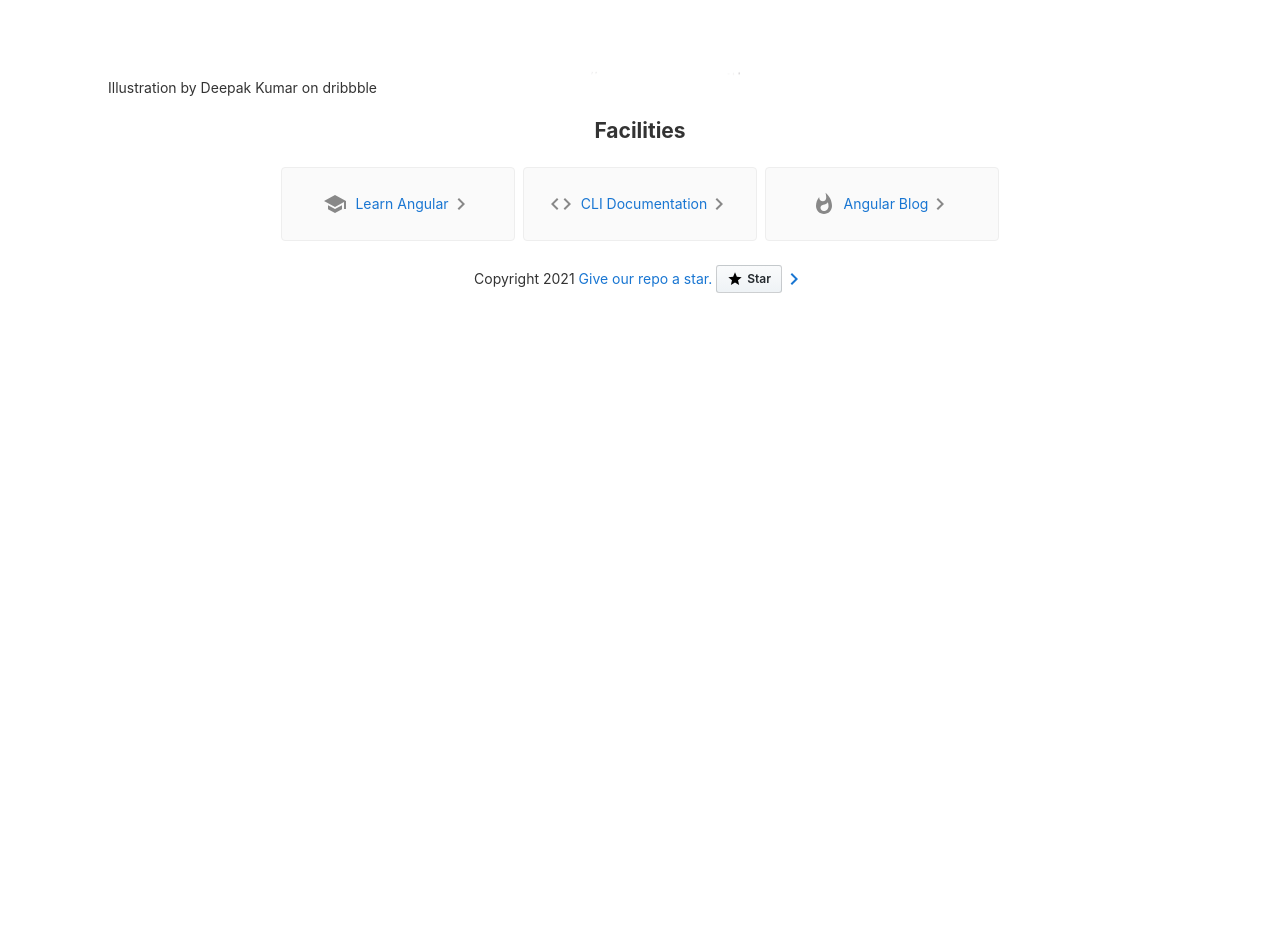
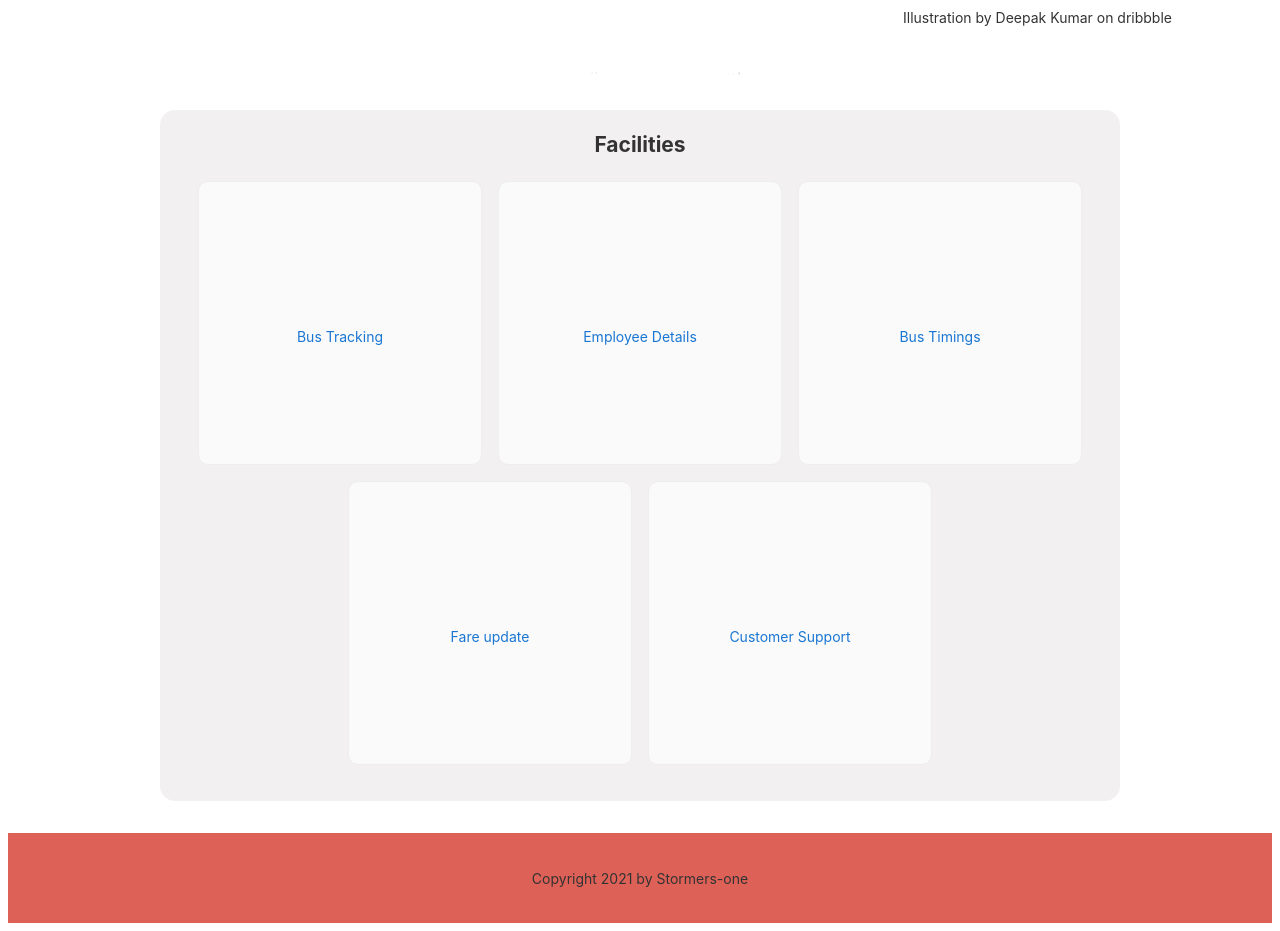
Before and after one commit to Stormers-one/website-o_k, an Angular app: page / in a window 1280 px wide. Shown: the part 720-1651 px from the top of the page. Before the commit the page ends 1045 px from the top, so only its background shows below. Built offline with nearby package versions, Linux system fonts and the light colour scheme.

Commit message:
created homepage skeleton

```diff
--- a/src/app/app.component.css
+++ b/src/app/app.component.css
@@ -14,6 +14,7 @@
 h5,
 h6 {
   margin: 8px 0;
+  text-align: center;
 }
 
 p {
@@ -39,11 +40,11 @@
   font-weight: 800;
 }
 
-  .toolbar #github-logo:hover{
+.toolbar #github-logo:hover {
   opacity: 0.4;
 }
 
-  .main-banner #banner-img{
+.main-banner #banner-img {
   height: 700px;
 }
 
@@ -69,65 +70,6 @@
 
 .card svg.material-icons path {
   fill: #888;
-  }
-
-  .card-container {
-    display: flex;
-    flex-wrap: wrap;
-    justify-content: center;
-    margin-top: 16px;
-  }
-
-  .card {
-    border-radius: 4px;
-    border: 1px solid #eee;
-    background-color: #fafafa;
-    height: 40px;
-    width: 200px;
-    margin: 0 8px 16px;
-    padding: 16px;
-    display: flex;
-    flex-direction: row;
-    justify-content: center;
-    align-items: center;
-    transition: all 0.2s ease-in-out;
-    line-height: 24px;
-  }
-
-  .card-container .card:not(:last-child) {
-    margin-right: 0;
-  }
-
-  .card.card-small {
-    height: 16px;
-    width: 168px;
-  }
-
-  .card-container .card:not(.highlight-card) {
-    cursor: pointer;
-  }
-
-  .card-container .card:not(.highlight-card):hover {
-    transform: translateY(-3px);
-    box-shadow: 0 4px 17px rgba(0, 0, 0, 0.35);
-  }
-
-  .card-container .card:not(.highlight-card):hover .material-icons path {
-    fill: rgb(105, 103, 103);
-  }
-
-  .card.highlight-card {
-    background-color: #1976d2;
-    color: white;
-    font-weight: 600;
-    border: none;
-    width: auto;
-    min-width: 30%;
-    position: relative;
-  }
-
-  .card.card.highlight-card span {
-    margin-left: 60px;
 }
 
 svg#rocket {
@@ -156,39 +98,6 @@
   color: #125699;
 }
 
-  .terminal {
-    position: relative;
-    width: 80%;
-    max-width: 600px;
-    border-radius: 6px;
-    padding-top: 45px;
-    margin-top: 8px;
-    overflow: hidden;
-    background-color: rgb(15, 15, 16);
-  }
-
-  .terminal::before {
-    content: "\2022 \2022 \2022";
-    position: absolute;
-    top: 0;
-    left: 0;
-    height: 4px;
-    background: rgb(58, 58, 58);
-    color: #c2c3c4;
-    width: 100%;
-    font-size: 2rem;
-    line-height: 0;
-    padding: 14px 0;
-    text-indent: 4px;
-  }
-
-  .terminal pre {
-    font-family: SFMono-Regular,Consolas,Liberation Mono,Menlo,monospace;
-    color: white;
-    padding: 0 1rem 1rem;
-    margin: 0;
-  }
-
 .circle-link {
   height: 40px;
   width: 40px;
@@ -210,10 +119,13 @@
 }
 
 footer {
-    margin-top: 8px;
+  margin-top: 2em;
+  width: 100%;
+  height: 90px;
+  background: rgba(214, 57, 45, 0.795);
   display: flex;
   align-items: center;
-    line-height: 20px;
+  /* line-height: 20px; */
 }
 
 footer a {
@@ -221,74 +133,35 @@
   align-items: center;
 }
 
-  .github-star-badge {
-    color: #24292e;
-    display: flex;
-    align-items: center;
-    font-size: 12px;
-    padding: 3px 10px;
-    border: 1px solid rgba(27,31,35,.2);
-    border-radius: 3px;
-    background-image: linear-gradient(-180deg,#fafbfc,#eff3f6 90%);
-    margin-left: 4px;
-    font-weight: 600;
-    font-family: -apple-system,BlinkMacSystemFont,Segoe UI,Helvetica,Arial,sans-serif,Apple Color Emoji,Segoe UI Emoji,Segoe UI Symbol;
-  }
-
-  .github-star-badge:hover {
-    background-image: linear-gradient(-180deg,#f0f3f6,#e6ebf1 90%);
-    border-color: rgba(27,31,35,.35);
-    background-position: -.5em;
-  }
-
-  .github-star-badge .material-icons {
-    height: 16px;
-    width: 16px;
-    margin-right: 4px;
-  }
-
-  svg#clouds {
-    position: fixed;
-    bottom: -160px;
-    left: -230px;
-    z-index: -10;
-    width: 1920px;
+footer span{
+  align-content: center;
+  text-align: center;
+  width: 100%;
 }
 
 
-  /* Responsive Styles */
-  @media screen and (max-width: 767px) {
 
-    .card-container > *:not(.circle-link) ,
-    .terminal {
-      width: 100%;
+body,
+html {
+  margin-left: 1%;
+  margin-right: 10%;
+  margin-bottom: 10%;
+  margin-top: 1%;
 }
 
-    .card:not(.highlight-card) {
-      height: 16px;
-      margin: 8px 0;
+figure#banner-img {
+  width: 70%;
 }
 
-    .card.highlight-card span {
-      margin-left: 72px;
+figure figcaption {
+  text-align: right;
 }
 
-    svg#rocket-smoke {
-      right: 120px;
-      transform: rotate(-5deg);
+.resource-box-1 {
+  background: rgba(214, 208, 208, 0.32);
+  border: rgba(214, 208, 208, 0.32);
+  border-radius: 15px;
+  border-width: 1px;
+  padding-bottom: 2em;
+  padding-top: 1em;
 }
-  }
-
-  @media screen and (max-width: 575px) {
-    svg#rocket-smoke {
-      display: none;
-      visibility: hidden;
-    }
-  }
-
-  body, html {
-    margin-left:1%;
-    margin-right:10%;
-    margin-bottom:10%;
-    margin-top:1%;
-}
--- a/src/app/app.component.html
+++ b/src/app/app.component.html
@@ -1,4 +1,5 @@
 <!-- Toolbar -->
+<nav>
   <div class="toolbar" role="banner">
     <span>Odu Komban</span>
     <div class="spacer"></div>
@@ -7,39 +8,27 @@
       <img src="assets/icons/github.svg" height="30" width="30">
     </a>
   </div>
+</nav>
+
 
 <div class="content" role="main">
   <div class="main-banner">
     <figure>
       <img id="banner-img" alt="Main banner image" src="assets/images/ksrtc_bus_kerala.png">
-      <figcaption>Illustration by Deepak Kumar on dribbble</figcaption>
+      <figcaption style="position: relative; bottom: 5em;">Illustration by Deepak Kumar on dribbble</figcaption>
     </figure>
   </div>
   <!-- Resources -->
+  <div class="resource-box-1">
     <h2>Facilities</h2>
+    <app-facilities></app-facilities>
+  </div>
 
-  <app-facilities></app-facilities>
+</div>
 
 <!-- Footer -->
 <footer>
-    Copyright 2021&nbsp;
-    <a href="https://github.com/angular/angular" target="_blank" rel="noopener"> Give our repo a star.
-      <div class="github-star-badge">
-        <svg class="material-icons" xmlns="http://www.w3.org/2000/svg" width="24" height="24" viewBox="0 0 24 24">
-          <path d="M0 0h24v24H0z" fill="none" />
-          <path d="M12 17.27L18.18 21l-1.64-7.03L22 9.24l-7.19-.61L12 2 9.19 8.63 2 9.24l5.46 4.73L5.82 21z" />
-        </svg>
-        Star
-      </div>
-    </a>
-    <a href="https://github.com/angular/angular" target="_blank" rel="noopener">
-      <svg class="material-icons" xmlns="http://www.w3.org/2000/svg" width="24" height="24" viewBox="0 0 24 24">
-        <path d="M10 6L8.59 7.41 13.17 12l-4.58 4.59L10 18l6-6z" fill="#1976d2" />
-        <path d="M0 0h24v24H0z" fill="none" />
-      </svg>
-    </a>
+  <span>Copyright 2021 by Stormers-one</span>
 </footer>
 
-</div>
-
 <router-outlet></router-outlet>
--- a/src/app/facilities/facilities.component.css
+++ b/src/app/facilities/facilities.component.css
@@ -16,32 +16,32 @@ svg.material-icons {
   flex-wrap: wrap;
   justify-content: center;
   margin-top: 16px;
+  height: 600px;
+  width: 100%;
+  border: #125699;
+
 }
 
 .card {
-    border-radius: 4px;
+  border-radius: 10px;
   border: 1px solid #eee;
   background-color: #fafafa;
-    height: 40px;
-    width: 200px;
-    margin: 0 8px 16px;
+  height: 250px;
+  width: 250px;
+  margin: 8px;
   padding: 16px;
   display: flex;
-    flex-direction: row;
+  flex-direction: column;
   justify-content: center;
   align-items: center;
-    transition: all 0.2s ease-in-out;
+  transition: all 0.12s ease-in-out;
   line-height: 24px;
+  /* outline-style: dashed; */
 }
 
-  .card-container .card:not(:last-child) {
+/* .card-container .card:not(:last-child) {
     margin-right: 0;
-  }
-
-  .card.card-small {
-    height: 16px;
-    width: 168px;
-  }
+  } */
 
 .card-container .card:not(.highlight-card) {
   cursor: pointer;
@@ -69,6 +69,7 @@ svg.material-icons {
 .card.card.highlight-card span {
   margin-left: 60px;
 }
+
 a,
 a:visited,
 a:hover {
@@ -80,34 +81,9 @@ svg.material-icons {
   color: #125699;
 }
 
-  .terminal {
-    position: relative;
-    width: 80%;
-    max-width: 600px;
-    border-radius: 6px;
-    padding-top: 45px;
-    margin-top: 8px;
-    overflow: hidden;
-    background-color: rgb(15, 15, 16);
-  }
-
-  .terminal::before {
-    content: "\2022 \2022 \2022";
-    position: absolute;
-    top: 0;
-    left: 0;
-    height: 4px;
-    background: rgb(58, 58, 58);
-    color: #c2c3c4;
-    width: 100%;
-    font-size: 2rem;
-    line-height: 0;
-    padding: 14px 0;
-    text-indent: 4px;
-  }
 
 .terminal pre {
-    font-family: SFMono-Regular,Consolas,Liberation Mono,Menlo,monospace;
+  font-family: SFMono-Regular, Consolas, Liberation Mono, Menlo, monospace;
   color: white;
   padding: 0 1rem 1rem;
   margin: 0;
@@ -132,3 +108,35 @@ svg.material-icons {
   transform: translateY(-0.25rem);
   box-shadow: 0px 3px 15px rgba(0, 0, 0, 0.2);
 }
+
+
+
+/* Responsive Styles */
+@media screen and (max-width: 767px) {
+
+  .card-container>*:not(.circle-link),
+  .terminal {
+    width: 100%;
+  }
+
+  .card:not(.highlight-card) {
+    height: 16px;
+    margin: 8px 0;
+  }
+
+  .card.highlight-card span {
+    margin-left: 72px;
+  }
+
+  svg#rocket-smoke {
+    right: 120px;
+    transform: rotate(-5deg);
+  }
+}
+
+@media screen and (max-width: 575px) {
+  svg#rocket-smoke {
+    display: none;
+    visibility: hidden;
+  }
+}
--- a/src/app/facilities/facilities.component.html
+++ b/src/app/facilities/facilities.component.html
@@ -1,38 +1,42 @@
 <div class="card-container">
   <a class="card" target="_blank" rel="noopener" href="https://angular.io/tutorial">
-      <svg class="material-icons" xmlns="http://www.w3.org/2000/svg" width="24" height="24" viewBox="0 0 24 24">
-        <path d="M5 13.18v4L12 21l7-3.82v-4L12 17l-7-3.82zM12 3L1 9l11 6 9-4.91V17h2V9L12 3z" />
-      </svg>
+    <figure>
 
-      <span>Learn Angular</span>
+    </figure>
 
-      <svg class="material-icons" xmlns="http://www.w3.org/2000/svg" width="24" height="24" viewBox="0 0 24 24">
-        <path d="M10 6L8.59 7.41 13.17 12l-4.58 4.59L10 18l6-6z" />
-      </svg> </a>
+    <span>Bus Tracking</span>
+  </a>
 
   <a class="card" target="_blank" rel="noopener" href="https://angular.io/cli">
-      <svg class="material-icons" xmlns="http://www.w3.org/2000/svg" width="24" height="24" viewBox="0 0 24 24">
-        <path d="M9.4 16.6L4.8 12l4.6-4.6L8 6l-6 6 6 6 1.4-1.4zm5.2 0l4.6-4.6-4.6-4.6L16 6l6 6-6 6-1.4-1.4z" />
-      </svg>
+    <figure>
 
-      <span>CLI Documentation</span>
+    </figure>
 
-      <svg class="material-icons" xmlns="http://www.w3.org/2000/svg" width="24" height="24" viewBox="0 0 24 24">
-        <path d="M10 6L8.59 7.41 13.17 12l-4.58 4.59L10 18l6-6z" />
-      </svg>
+    <span>Employee Details</span>
+  </a>
+
+  <a class="card" target="_blank" rel="noopener" href="https://angular.io/cli">
+    <figure>
+
+    </figure>
+
+    <span>Bus Timings</span>
   </a>
 
   <a class="card" target="_blank" rel="noopener" href="https://blog.angular.io/">
-      <svg class="material-icons" xmlns="http://www.w3.org/2000/svg" width="24" height="24" viewBox="0 0 24 24">
-        <path
-          d="M13.5.67s.74 2.65.74 4.8c0 2.06-1.35 3.73-3.41 3.73-2.07 0-3.63-1.67-3.63-3.73l.03-.36C5.21 7.51 4 10.62 4 14c0 4.42 3.58 8 8 8s8-3.58 8-8C20 8.61 17.41 3.8 13.5.67zM11.71 19c-1.78 0-3.22-1.4-3.22-3.14 0-1.62 1.05-2.76 2.81-3.12 1.77-.36 3.6-1.21 4.62-2.58.39 1.29.59 2.65.59 4.04 0 2.65-2.15 4.8-4.8 4.8z" />
-      </svg>
+    <figure>
 
-      <span>Angular Blog</span>
+    </figure>
 
-      <svg class="material-icons" xmlns="http://www.w3.org/2000/svg" width="24" height="24" viewBox="0 0 24 24">
-        <path d="M10 6L8.59 7.41 13.17 12l-4.58 4.59L10 18l6-6z" />
-      </svg>
+    <span>Fare update</span>
+  </a>
+
+  <a class="card" target="_blank" rel="noopener" href="https://blog.angular.io/">
+    <figure>
+
+    </figure>
+
+    <span>Customer Support</span>
   </a>
 
 </div>
--- a/src/index.html
+++ b/src/index.html
@@ -1,5 +1,6 @@
 <!doctype html>
 <html lang="en">
+
 <head>
   <meta charset="utf-8">
   <title>WebsiteOk</title>
@@ -7,7 +8,9 @@
   <meta name="viewport" content="width=device-width, initial-scale=1">
   <link rel="icon" type="image/x-icon" href="favicon.ico">
 </head>
+
 <body>
   <app-root></app-root>
 </body>
+
 </html>
--- a/src/styles.css
+++ b/src/styles.css
@@ -1,6 +1 @@
 /* You can add global styles to this file, and also import other style files */
-
-html, body{
-    margin-left: 5em;
-    margin-right: 5em;
-}
```
Also changed, not shown: 2 other files (tests, documents, lock files or other folders). Lines whose indentation alone changed are shown as unchanged.
